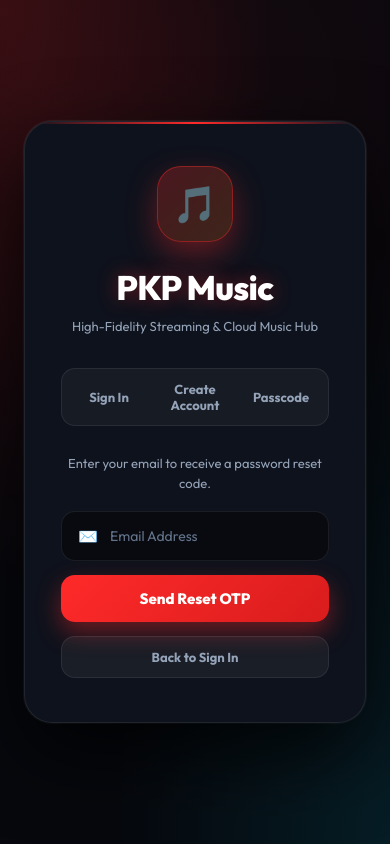
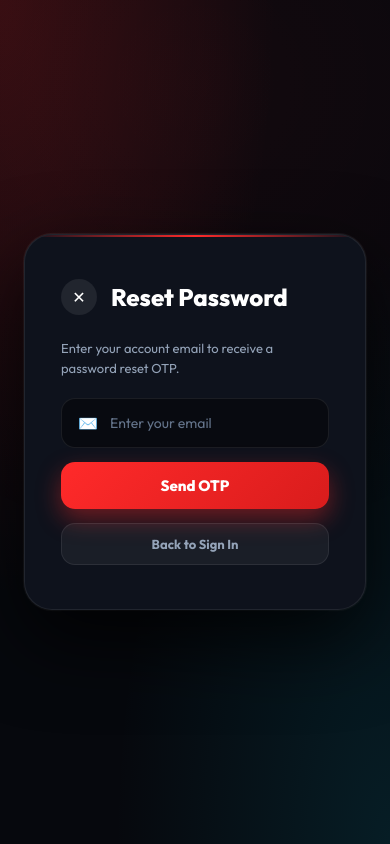
Before and after one commit to POTTAPAVANKUMAR/pkpmusic, an Angular app in the folder web/: page / in a window 390 px wide. Both pictures are taken after a click on the button "Forgot Password?". Built offline with nearby package versions, Linux system fonts and the light colour scheme.

Commit message:
Enforce strict iOS mobile login, registration, and OTP forgot password on PKP Music Web Player (remove passcode bypass)

```diff
--- a/web/src/app/app.css
+++ b/web/src/app/app.css
@@ -219,11 +219,58 @@
   cursor: pointer;
 }
 
-.passcode-hint {
+.btn-outline-spider {
+  background: transparent;
+  border: 2px solid var(--spider-neon-red);
+  color: var(--spider-neon-red);
+  border-radius: 14px;
+  padding: 13px;
+  font-family: inherit;
+  font-size: 15px;
+  font-weight: 800;
+  cursor: pointer;
+  transition: all 0.2s ease;
+  display: flex;
+  align-items: center;
+  justify-content: center;
+}
+
+.btn-outline-spider:hover {
+  background: rgba(255, 42, 42, 0.12);
+  transform: translateY(-2px);
+}
+
+.auth-modal-header {
+  display: flex;
+  align-items: center;
+  gap: 14px;
+  margin-bottom: 1.5rem;
+}
+
+.btn-close-modal {
+  background: rgba(255, 255, 255, 0.08);
+  border: none;
+  border-radius: 50%;
+  width: 36px;
+  height: 36px;
+  color: #fff;
+  font-size: 16px;
+  display: flex;
+  align-items: center;
+  justify-content: center;
+  cursor: pointer;
+}
+
+.modal-heading {
+  font-size: 24px;
+  font-weight: 800;
+  color: #fff;
+}
+
+.auth-desc-hint {
   font-size: 13px;
   color: var(--text-muted);
-  text-align: center;
-  margin-bottom: 4px;
+  margin-bottom: 1.25rem;
 }
 
 /* --- MAIN APPLICATION LAYOUT --- */
--- a/web/src/app/app.html
+++ b/web/src/app/app.html
@@ -1,5 +1,5 @@
 <!-- ==========================================
-     AUTHENTICATION SCREEN (iOS LoginView / RegisterView)
+     AUTHENTICATION SCREEN (Strict iOS LoginView, RegisterView, ForgotPasswordView)
      ========================================== -->
 <div class="auth-root" *ngIf="!auth.isAuthenticated()">
   <div class="ambient-glow"></div>
@@ -7,21 +7,16 @@
   <div class="auth-container">
     <div class="auth-card">
 
+      <!-- ==================== 1. LOGIN VIEW ==================== -->
+      <div *ngIf="authMode() === 'login'">
         <!-- App Header / Logo -->
         <div class="auth-logo-wrap">
           <div class="spider-logo-icon">🎵</div>
           <h1 class="spider-glitch-title">PKP Music</h1>
-        <p class="auth-subtitle">High-Fidelity Streaming & Cloud Music Hub</p>
+          <p class="auth-subtitle">Welcome back! Sign in to continue.</p>
         </div>
 
-      <!-- Auth Navigation Mode Switcher -->
-      <div class="auth-tabs">
-        <button class="auth-tab-btn" [class.active]="authMode() === 'login'" (click)="authMode.set('login'); authError.set(null)">Sign In</button>
-        <button class="auth-tab-btn" [class.active]="authMode() === 'register'" (click)="authMode.set('register'); authError.set(null)">Create Account</button>
-        <button class="auth-tab-btn" [class.active]="authMode() === 'passcode'" (click)="authMode.set('passcode'); authError.set(null)">Passcode</button>
-      </div>
-
-      <!-- Error / Success Alerts -->
+        <!-- Error & Success Alerts -->
         <div class="auth-alert error" *ngIf="authError()">
           <span>⚠️ {{ authError() }}</span>
         </div>
@@ -29,11 +24,10 @@
           <span>✓ {{ authSuccessMsg() }}</span>
         </div>
 
-      <!-- 1. SIGN IN FORM -->
-      <form class="auth-form" *ngIf="authMode() === 'login'" (ngSubmit)="handleLogin()">
+        <form class="auth-form" (ngSubmit)="handleLogin()">
           <div class="input-group">
             <span class="input-icon">✉️</span>
-          <input type="email" placeholder="Email Address" [(ngModel)]="loginEmail" name="email" required autocomplete="email" />
+            <input type="email" placeholder="Email" [(ngModel)]="loginEmail" name="email" required autocomplete="email" />
           </div>
 
           <div class="input-group">
@@ -42,65 +36,123 @@
           </div>
 
           <div class="auth-row-extra">
-          <button type="button" class="btn-link" (click)="authMode.set('forgot')">Forgot Password?</button>
+            <button type="button" class="btn-link" (click)="authMode.set('forgot'); authError.set(null); authSuccessMsg.set(null)">Forgot Password?</button>
           </div>
 
           <button type="submit" class="btn-primary-spider" [disabled]="authLoading()">
             <span *ngIf="!authLoading()">Sign In</span>
             <span *ngIf="authLoading()" class="spinner"></span>
           </button>
+
+          <button type="button" class="btn-outline-spider" (click)="authMode.set('register'); authError.set(null); authSuccessMsg.set(null)">
+            <span>Create Account</span>
+          </button>
         </form>
+      </div>
 
-      <!-- 2. CREATE ACCOUNT FORM -->
-      <form class="auth-form" *ngIf="authMode() === 'register'" (ngSubmit)="handleRegister()">
+      <!-- ==================== 2. REGISTER VIEW ==================== -->
+      <div *ngIf="authMode() === 'register'">
+        <div class="auth-modal-header">
+          <button type="button" class="btn-close-modal" (click)="authMode.set('login')">✕</button>
+          <h2 class="modal-heading">Create Account</h2>
+        </div>
+
+        <div class="auth-alert error" *ngIf="authError()">
+          <span>⚠️ {{ authError() }}</span>
+        </div>
+
+        <form class="auth-form" (ngSubmit)="handleRegister()">
           <div class="input-group">
             <span class="input-icon">👤</span>
-          <input type="text" placeholder="Full Name" [(ngModel)]="registerName" name="name" required />
+            <input type="text" placeholder="Username" [(ngModel)]="registerUsername" name="username" required autocomplete="name" />
           </div>
 
           <div class="input-group">
             <span class="input-icon">✉️</span>
-          <input type="email" placeholder="Email Address" [(ngModel)]="registerEmail" name="email" required />
+            <input type="email" placeholder="Email" [(ngModel)]="registerEmail" name="email" required autocomplete="email" />
           </div>
 
           <div class="input-group">
             <span class="input-icon">🔒</span>
-          <input type="password" placeholder="Password (min. 6 characters)" [(ngModel)]="registerPassword" name="password" required />
+            <input type="password" placeholder="Password" [(ngModel)]="registerPassword" name="password" required autocomplete="new-password" />
           </div>
 
           <button type="submit" class="btn-primary-spider" [disabled]="authLoading()">
-          <span *ngIf="!authLoading()">Create Account</span>
+            <span *ngIf="!authLoading()">Sign Up</span>
             <span *ngIf="authLoading()" class="spinner"></span>
           </button>
+
+          <button type="button" class="btn-secondary" (click)="authMode.set('login')">
+            Already have an account? Sign In
+          </button>
         </form>
-
-      <!-- 3. PASSCODE QUICK UNLOCK -->
-      <form class="auth-form" *ngIf="authMode() === 'passcode'" (ngSubmit)="handlePasscodeUnlock()">
-        <p class="passcode-hint">Enter your 10-digit authorization passcode to enter instantly.</p>
-        <div class="input-group">
-          <span class="input-icon">🔑</span>
-          <input type="password" placeholder="••••••••••" maxlength="10" [(ngModel)]="passcodeInput" name="passcode" required autofocus />
       </div>
 
-        <button type="submit" class="btn-primary-spider">
-          <span>Unlock With Passcode</span>
-        </button>
-      </form>
+      <!-- ==================== 3. FORGOT PASSWORD (STEP 1: SEND OTP) ==================== -->
+      <div *ngIf="authMode() === 'forgot'">
+        <div class="auth-modal-header">
+          <button type="button" class="btn-close-modal" (click)="authMode.set('login')">✕</button>
+          <h2 class="modal-heading">Reset Password</h2>
+        </div>
 
-      <!-- 4. FORGOT PASSWORD -->
-      <form class="auth-form" *ngIf="authMode() === 'forgot'" (ngSubmit)="handleForgotPassword()">
-        <p class="passcode-hint">Enter your email to receive a password reset code.</p>
+        <p class="auth-desc-hint">Enter your account email to receive a password reset OTP.</p>
+
+        <div class="auth-alert error" *ngIf="authError()">
+          <span>⚠️ {{ authError() }}</span>
+        </div>
+
+        <form class="auth-form" (ngSubmit)="handleForgotPasswordSendOTP()">
           <div class="input-group">
             <span class="input-icon">✉️</span>
-          <input type="email" placeholder="Email Address" [(ngModel)]="loginEmail" name="email" required />
+            <input type="email" placeholder="Enter your email" [(ngModel)]="resetEmail" name="resetEmail" required autocomplete="email" />
           </div>
 
           <button type="submit" class="btn-primary-spider" [disabled]="authLoading()">
-          <span>Send Reset OTP</span>
+            <span *ngIf="!authLoading()">Send OTP</span>
+            <span *ngIf="authLoading()" class="spinner"></span>
           </button>
 
-        <button type="button" class="btn-secondary" (click)="authMode.set('login')">Back to Sign In</button>
+          <button type="button" class="btn-secondary" (click)="authMode.set('login')">
+            Back to Sign In
+          </button>
         </form>
+      </div>
+
+      <!-- ==================== 4. FORGOT PASSWORD (STEP 2: VERIFY OTP) ==================== -->
+      <div *ngIf="authMode() === 'verifyOtp'">
+        <div class="auth-modal-header">
+          <button type="button" class="btn-close-modal" (click)="authMode.set('login')">✕</button>
+          <h2 class="modal-heading">Enter OTP</h2>
+        </div>
+
+        <div class="auth-alert success" *ngIf="authSuccessMsg()">
+          <span>✓ {{ authSuccessMsg() }}</span>
+        </div>
+        <div class="auth-alert error" *ngIf="authError()">
+          <span>⚠️ {{ authError() }}</span>
+        </div>
+
+        <form class="auth-form" (ngSubmit)="handleVerifyOTPAndResetPassword()">
+          <div class="input-group">
+            <span class="input-icon">🔑</span>
+            <input type="text" placeholder="6-Digit OTP" [(ngModel)]="resetOtp" name="resetOtp" required />
+          </div>
+
+          <div class="input-group">
+            <span class="input-icon">🔒</span>
+            <input type="password" placeholder="New Password" [(ngModel)]="resetNewPassword" name="resetNewPassword" required />
+          </div>
+
+          <button type="submit" class="btn-primary-spider" [disabled]="authLoading()">
+            <span *ngIf="!authLoading()">Reset Password</span>
+            <span *ngIf="authLoading()" class="spinner"></span>
+          </button>
+
+          <button type="button" class="btn-secondary" (click)="authMode.set('login')">
+            Cancel
+          </button>
+        </form>
+      </div>
 
     </div>
   </div>
@@ -174,8 +226,8 @@
       <div class="user-avatar-wrap">
         <img [src]="auth.currentUser()?.profile_picture_url || 'https://images.unsplash.com/photo-1535713875002-d1d0cf377fde?w=120&auto=format&fit=crop&q=80'" alt="User Avatar" class="user-avatar" />
         <div class="user-info">
-          <div class="user-name">{{ auth.currentUser()?.name || 'Pavan Kumar' }}</div>
-          <div class="user-role">Online · Hi-Fi</div>
+          <div class="user-name">{{ auth.currentUser()?.name || auth.currentUser()?.email || 'User' }}</div>
+          <div class="user-role">Authenticated · Hi-Fi</div>
         </div>
       </div>
       <button class="btn-logout" (click)="handleLogout()" title="Sign Out">
@@ -187,7 +239,7 @@
   <!-- MAIN SCROLLABLE CONTENT -->
   <main class="main-content">
 
-    <!-- TOP HEADER: SEARCH & CATEGORY PILLS -->
+    <!-- TOP HEADER: SEARCH & PROFILE -->
     <header class="top-header">
       <div class="search-bar-wrap">
         <span class="search-icon">🔍</span>
@@ -212,7 +264,7 @@
       </div>
     </header>
 
-    <!-- CATEGORY PILLS ROW (TELUGU, ENGLISH, TAMIL, HINDI, POP, R&B, ETC.) -->
+    <!-- CATEGORY PILLS ROW (TELUGU, ENGLISH, TAMIL, HINDI, POP, R&B, ARTISTS, ALBUMS) -->
     <div class="category-pills-row" *ngIf="selectedTab() === 'home' && !isSearching()">
       <button class="cat-pill" *ngFor="let cat of categories" (click)="performSearch(cat.query)">
         <span>{{ cat.icon }}</span>
@@ -479,7 +531,7 @@
       </div>
     </div>
 
-    <!-- ARTIST DETAIL MODAL / VIEW -->
+    <!-- ARTIST DETAIL VIEW -->
     <div class="detail-overlay-view" *ngIf="selectedArtist()">
       <button class="btn-close-detail" (click)="selectedArtist.set(null)">✕ Close Artist</button>
       <div class="artist-header">
@@ -499,7 +551,7 @@
       </div>
     </div>
 
-    <!-- ALBUM DETAIL MODAL / VIEW -->
+    <!-- ALBUM DETAIL VIEW -->
     <div class="detail-overlay-view" *ngIf="selectedAlbum()">
       <button class="btn-close-detail" (click)="selectedAlbum.set(null)">✕ Close Album</button>
       <div class="artist-header">
--- a/web/src/app/app.ts
+++ b/web/src/app/app.ts
@@ -14,11 +14,10 @@ import {
   AlbumDetail,
   AlbumSearchResult,
   ArtistSearchResult,
-  CustomPlaylist,
   ServerTelemetry
 } from './models/music.model';
 
-type AppTab = 'home' | 'explore' | 'library' | 'history' | 'offline' | 'server' | 'api' | 'db' | 'logs';
+type AppTab = 'home' | 'explore' | 'library' | 'history' | 'offline' | 'server';
 type SearchType = 'songs' | 'albums' | 'artists';
 
 @Component({
@@ -29,20 +28,25 @@ type SearchType = 'songs' | 'albums' | 'artists';
   styleUrls: ['./app.css']
 })
 export class App implements OnInit {
-  // Auth & Tab State
+  // Tab State
   selectedTab = signal<AppTab>('home');
 
-  // Auth Form State
-  authMode = signal<'login' | 'register' | 'passcode' | 'forgot'>('login');
+  // Strict Mobile App Auth State (Matching LoginView, RegisterView, ForgotPasswordView)
+  authMode = signal<'login' | 'register' | 'forgot' | 'verifyOtp'>('login');
   loginEmail = signal<string>('');
   loginPassword = signal<string>('');
-  registerName = signal<string>('');
+
+  registerUsername = signal<string>('');
   registerEmail = signal<string>('');
   registerPassword = signal<string>('');
-  passcodeInput = signal<string>('');
+
+  resetEmail = signal<string>('');
+  resetOtp = signal<string>('');
+  resetNewPassword = signal<string>('');
+
   authError = signal<string | null>(null);
+  authSuccessMsg = signal<string | null>(null);
   authLoading = signal<boolean>(false);
-  authSuccessMsg = signal<string | null>(null);
 
   // Search State
   searchQuery = signal<string>('');
@@ -115,39 +119,50 @@ export class App implements OnInit {
     }
   }
 
-  // --- AUTH METHODS ---
+  // --- MOBILE APP AUTHENTICATION FLOWS (1:1 with iOS) ---
   handleLogin() {
-    if (!this.loginEmail() || !this.loginPassword()) {
-      this.authError.set('Please enter both email and password');
+    const email = this.loginEmail().trim().toLowerCase();
+    const password = this.loginPassword();
+
+    if (!email || !password) {
+      this.authError.set('Please enter email and password');
       return;
     }
+
     this.authLoading.set(true);
     this.authError.set(null);
+    this.authSuccessMsg.set(null);
 
-    this.api.login(this.loginEmail(), this.loginPassword()).subscribe({
+    this.api.login(email, password).subscribe({
       next: (res) => {
         this.auth.setSession(res.access_token);
         this.authLoading.set(false);
       },
       error: (err) => {
         this.authLoading.set(false);
-        this.authError.set(err.error?.detail || 'Invalid email or password');
+        this.authError.set(err.error?.detail || 'Invalid credentials');
       }
     });
   }
 
   handleRegister() {
-    if (!this.registerEmail() || !this.registerPassword()) {
-      this.authError.set('Please complete all fields');
+    const username = this.registerUsername().trim();
+    const email = this.registerEmail().trim().toLowerCase();
+    const password = this.registerPassword();
+
+    if (!username || !email || !password) {
+      this.authError.set('Please fill out all fields');
       return;
     }
+
     this.authLoading.set(true);
     this.authError.set(null);
+    this.authSuccessMsg.set(null);
 
-    this.api.register(this.registerName(), this.registerEmail(), this.registerPassword()).subscribe({
+    this.api.register(username, email, password).subscribe({
       next: () => {
-        // Auto-login after registration
-        this.api.login(this.registerEmail(), this.registerPassword()).subscribe({
+        // Automatically login the user after successful registration
+        this.api.login(email, password).subscribe({
           next: (res) => {
             this.auth.setSession(res.access_token);
             this.authLoading.set(false);
@@ -155,7 +170,7 @@ export class App implements OnInit {
           error: () => {
             this.authLoading.set(false);
             this.authMode.set('login');
-            this.authSuccessMsg.set('Account created! Please sign in.');
+            this.authSuccessMsg.set('Account created! Please sign in with your password.');
           }
         });
       },
@@ -166,30 +181,51 @@ export class App implements OnInit {
     });
   }
 
-  handlePasscodeUnlock() {
-    const success = this.auth.loginWithPasscode(this.passcodeInput());
-    if (success) {
-      this.authError.set(null);
-    } else {
-      this.authError.set('Incorrect passcode. Please try again.');
-      this.passcodeInput.set('');
+  handleForgotPasswordSendOTP() {
+    const email = this.resetEmail().trim().toLowerCase();
+    if (!email) {
+      this.authError.set('Please enter your account email');
+      return;
     }
+
+    this.authLoading.set(true);
+    this.authError.set(null);
+
+    this.api.forgotPassword(email).subscribe({
+      next: () => {
+        this.authLoading.set(false);
+        this.authSuccessMsg.set('OTP sent to your email (or check server logs)');
+        this.authMode.set('verifyOtp');
+      },
+      error: (err) => {
+        this.authLoading.set(false);
+        this.authError.set(err.error?.detail || 'Failed to request reset OTP');
+      }
+    });
   }
 
-  handleForgotPassword() {
-    if (!this.loginEmail()) {
-      this.authError.set('Please enter your email first');
+  handleVerifyOTPAndResetPassword() {
+    const email = this.resetEmail().trim().toLowerCase();
+    const otp = this.resetOtp().trim();
+    const newPass = this.resetNewPassword();
+
+    if (!email || !otp || !newPass) {
+      this.authError.set('Please enter OTP and new password');
       return;
     }
+
     this.authLoading.set(true);
-    this.api.forgotPassword(this.loginEmail()).subscribe({
+    this.authError.set(null);
+
+    this.api.verifyOtp(email, otp, newPass).subscribe({
       next: () => {
         this.authLoading.set(false);
-        this.authSuccessMsg.set('If registered, password reset instructions have been sent.');
+        this.authMode.set('login');
+        this.authSuccessMsg.set('Password reset successfully! You can now sign in.');
       },
-      error: () => {
+      error: (err) => {
         this.authLoading.set(false);
-        this.authSuccessMsg.set('If registered, password reset instructions have been sent.');
+        this.authError.set(err.error?.detail || 'Invalid or expired OTP');
       }
     });
   }
--- a/web/src/app/services/api.service.ts
+++ b/web/src/app/services/api.service.ts
@@ -45,6 +45,10 @@ export class ApiService {
 
   forgotPassword(email: string): Observable<any> {
     return this.http.post(`${this.baseUrl}/auth/forgot-password`, { email });
+  }
+
+  verifyOtp(email: string, otp: string, new_password: string): Observable<any> {
+    return this.http.post(`${this.baseUrl}/auth/verify-otp`, { email, otp, new_password });
   }
 
   getMe(): Observable<User | null> {
```
Also changed, not shown: web/src/app/services/auth.service.ts (+11 -25 lines). Lines whose indentation alone changed are shown as unchanged.
